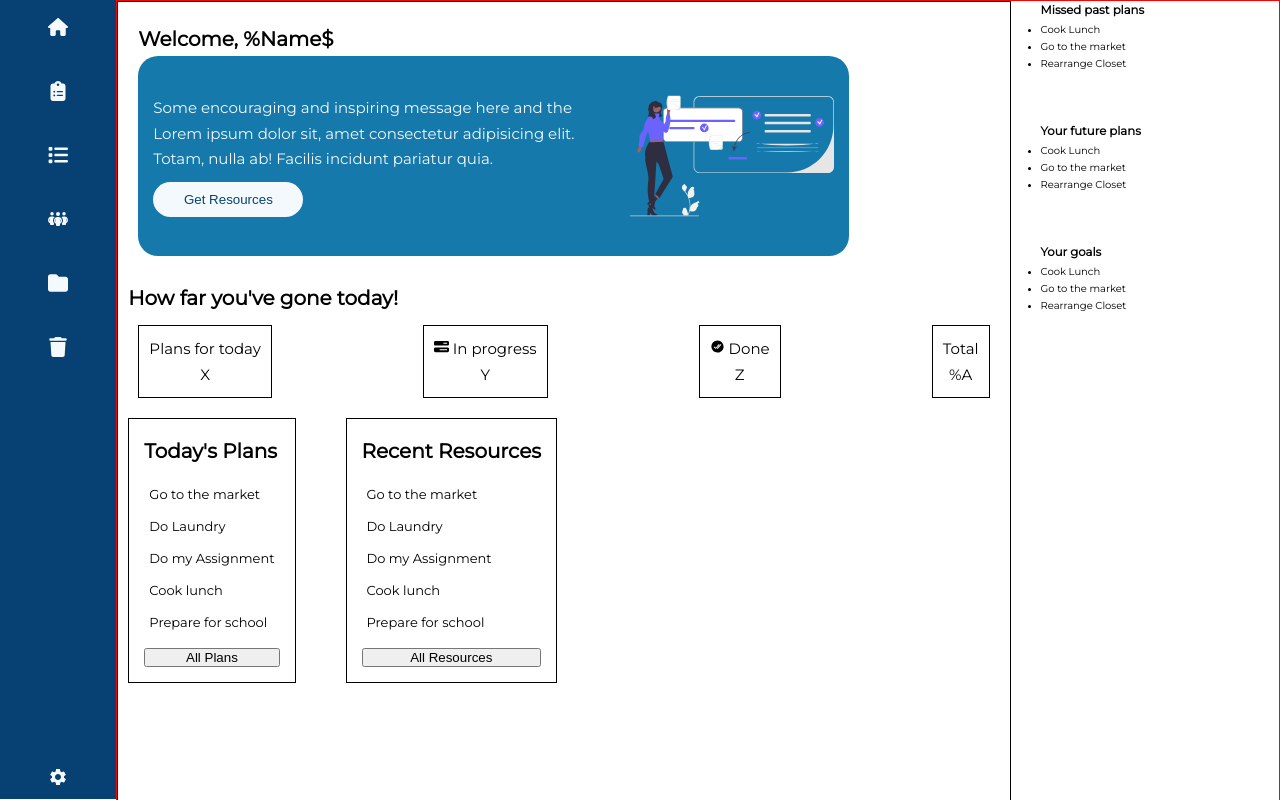
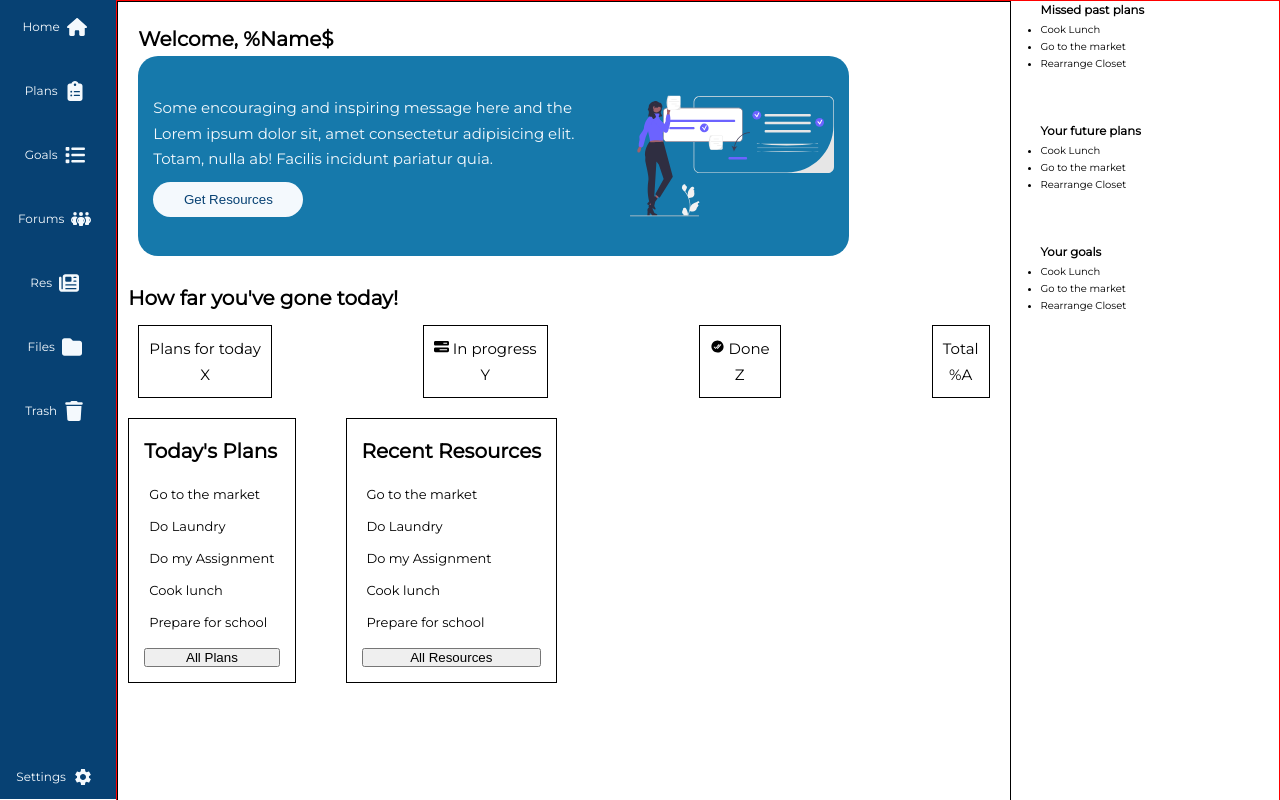
Before and after one commit to Fuangi/student-companion, a React (Create React App) app: page /dashboard in a window 1280 px wide. Built offline with nearby package versions, Linux system fonts and the light colour scheme.

Commit message:
Added the resources to the dashboard nav

```diff
--- a/src/components/dashboard/DashSideNav.jsx
+++ b/src/components/dashboard/DashSideNav.jsx
@@ -4,6 +4,7 @@ import {
   FaFolder,
   FaHouse,
   FaList,
+  FaNewspaper,
   FaPeopleGroup,
   FaTrash,
 } from "react-icons/fa6";
@@ -15,38 +16,44 @@ function DashSideNav() {
       <ul className="dash-side">
         <li>
           <NavLink to="/" end>
-            <FaHouse className="dash-side-icon" />
+            Home <FaHouse className="dash-side-icon" />
           </NavLink>
         </li>
         <li>
           <NavLink to="/planner">
-            <FaClipboardList className="dash-side-icon" />
+            Plans <FaClipboardList className="dash-side-icon" />
           </NavLink>
         </li>
         <li>
           <NavLink to="/goals">
-            <FaList className="dash-side-icon" />
+            Goals <FaList className="dash-side-icon" />
+          </NavLink>
+        </li>
+
+        <li>
+          <NavLink to="/forums">
+            Forums <FaPeopleGroup className="dash-side-icon" />
           </NavLink>
         </li>
         <li>
-          <NavLink to="/forums">
-            <FaPeopleGroup className="dash-side-icon" />
+          <NavLink to="/resources">
+            Res <FaNewspaper className="dash-side-icon" />
           </NavLink>
         </li>
         <li>
           <NavLink to="/files">
-            <FaFolder className="dash-side-icon" />
+            Files <FaFolder className="dash-side-icon" />
           </NavLink>
         </li>
         <li>
           <NavLink to="/trash">
-            <FaTrash className="dash-side-icon" />
+            Trash <FaTrash className="dash-side-icon" />
           </NavLink>
         </li>
       </ul>
       <div className="settings">
         <NavLink to="/setting">
-          <MdSettings className="dash-side-icon" />
+          Settings <MdSettings className="dash-side-icon" />
         </NavLink>
       </div>
     </div>
--- a/src/screens/Resources.jsx
+++ b/src/screens/Resources.jsx
@@ -9,7 +9,7 @@ function Resources() {
   const [isLoading, setIsLoading] = useState(false);
 
   useEffect(function () {
-    var url = `https://newsapi.org/v2/top-headlines?category=technology&language=en&apiKey=${apiKey}`;
+    var url = `https://newsapi.org/v2/top-headlines?category=health&language=en&apiKey=${apiKey}`;
 
     var req = new Request(url);
 
--- a/src/scss/components/nav/_dash_sidenav.scss
+++ b/src/scss/components/nav/_dash_sidenav.scss
@@ -4,8 +4,6 @@
   height: 98vh;
   width: 10%;
   background-color: $color-primary;
-  /* border-top-left-radius: 2rem;
-  border-bottom-left-radius: 2rem; */
   padding-top: 1rem;
   display: flex;
   flex-direction: column;
@@ -20,10 +18,11 @@
     justify-content: space-between;
     gap: 3rem;
     align-items: center;
-    width: 8rem;
+    width: 100%;
     // list part
     list-style-type: none;
   }
+
   & a {
     display: flex;
     align-items: center;
@@ -33,7 +32,6 @@
     color: $color-white;
 
     &.active {
-      color: $color-white;
       font-weight: bolder;
       border-radius: 0.5rem;
     }
--- a/src/scss/screens/_resources.scss
+++ b/src/scss/screens/_resources.scss
@@ -1,8 +1,27 @@
 @use "../variables" as *;
+
+/* width */
+::-webkit-scrollbar {
+  width: 1.5rem;
+}
+
+/* Track */
+::-webkit-scrollbar-track {
+  background: #f1f1f1;
+}
+
+/* Handle */
+::-webkit-scrollbar-thumb {
+  background: $color-primary;
+}
+
+/* Handle on hover */
+::-webkit-scrollbar-thumb:hover {
+  background: $color-secondary;
+}
 
 // THe whole resoource page and
 .resources {
-  border: 1px solid black;
   display: flex;
   justify-content: space-between;
   flex-wrap: wrap;
@@ -11,7 +30,6 @@
 
 // The Tech resources section
 .tech-resource {
-  border: 1px solid red;
   width: 30rem;
 
   & h3 {
```
